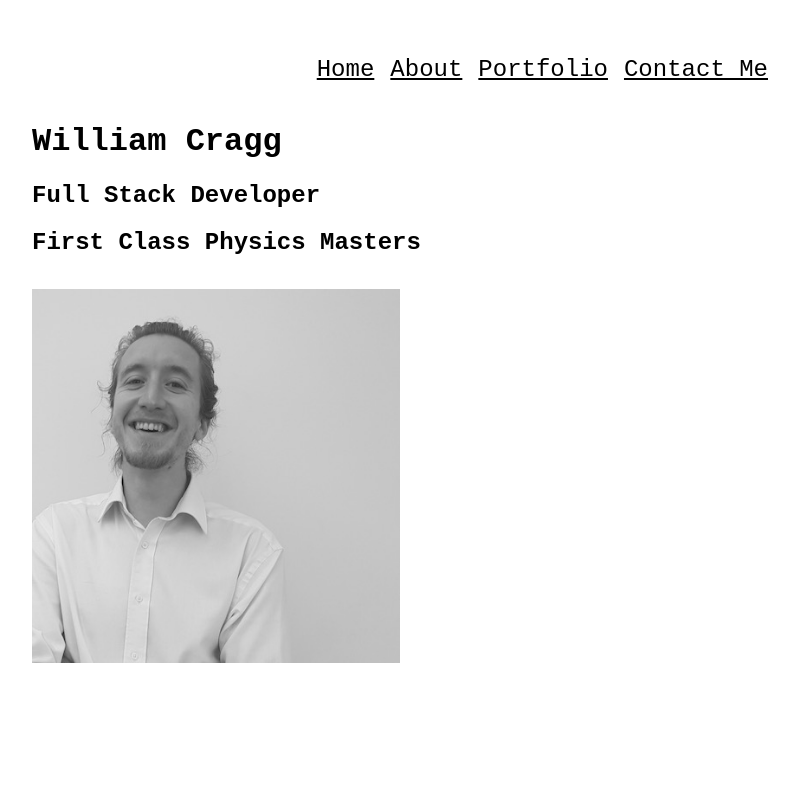
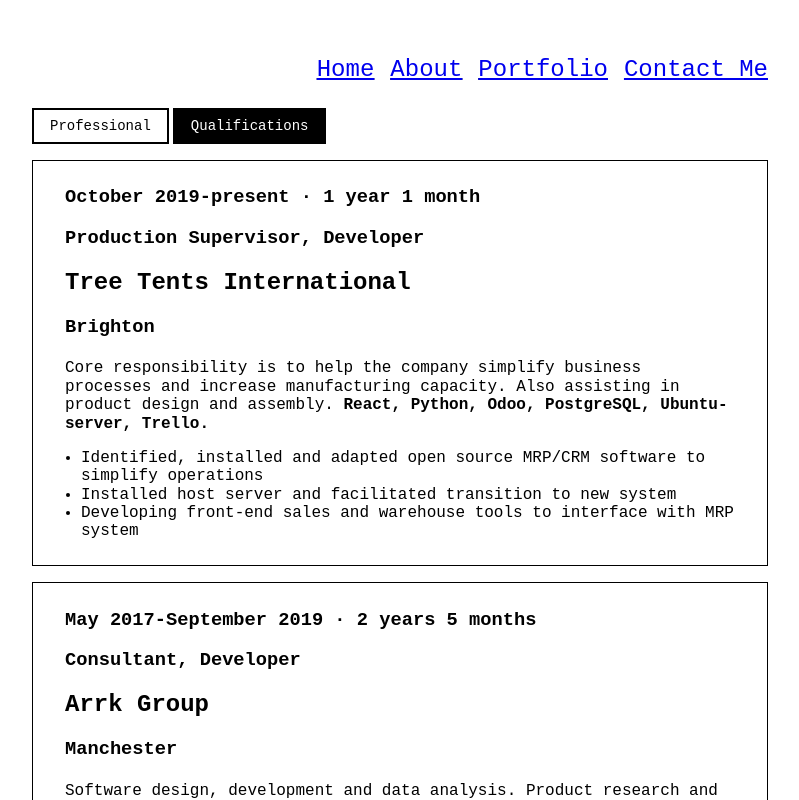
Before and after one commit to chromebanana/personal-website, a React (Create React App) app: page /portfolio in a window 1280 px wide. Shown: the top 800 px of the page, without its empty margins (240-1039 px from the left). Built offline with nearby package versions, Linux system fonts and the light colour scheme.

Commit message:
refactor, add routing

```diff
--- a/package.json
+++ b/package.json
@@ -6,10 +6,12 @@
     "@testing-library/jest-dom": "^4.2.4",
     "@testing-library/react": "^9.3.2",
     "@testing-library/user-event": "^7.1.2",
+    "axios": "^0.20.0",
     "babel-loader": "^8.1.0",
     "bloomer": "^0.6.5",
     "react": "^16.13.1",
     "react-dom": "^16.13.1",
+    "react-router-dom": "^5.2.0",
     "react-scripts": "3.4.3",
     "tachyons": "^4.12.0"
   },
--- a/src/App.js
+++ b/src/App.js
@@ -1,66 +1,21 @@
 import React, { Component } from 'react';
-import { Navigation } from './Navigation';
-import Portfolio from './Portfolio';
-import { Contact } from './Contact';
-import me from './images/me.jpeg'
+import { Navigation } from './components/Navigation';
+import { BrowserRouter as Router } from 'react-router-dom';
+import BaseRouter from './routes';
 
 import './App.css';
 
 class App extends Component {
-  constructor() {
-      super();
-      this.state = {
-        route: 'home'
-      }
-  }
-
-  onRouteChange = (route) => {
-    this.setState({route: route})
-  }
-
   render() {
-    const { route } = this.state;
  // TODO: https://en.wikipedia.org/wiki/Centrifugal_governor
   return (
     <div className="App mw7 w-90 ph3 pv4-l pv4-m center">
-        <Navigation onRouteChange={this.onRouteChange}/>
+        <Router>
+          <Navigation />
+          <BaseRouter/>
+        </Router>
 
-      {this.state.route === 'home' ?
-
-        <div>
-        <h1 className="mt1 mt3-l mt3-m">William Cragg</h1>
-        <h2>Full Stack Developer</h2>
-        <h2 className="mb4">First Class Physics Masters</h2>
-
-        <img className="w-50-l w-50-m w-90 mb4" src={me} alt="Photograph of William Cragg"/>
-
-
-        </div>
-        : ( route === 'bio' ? <div>
-          <h2>About Me</h2><p>
-          Enthusiastic team player pursuing a career at the intersection of AI and sustainability.
-          I'm motivated by technology's capacity to accelerate social and environmental change.
-          I'd like to work in a high performance organisation focused on solving societally important problems.
-          A job that allows me to flex my mathematics muscles is a must <span role="img" aria-label="muscle flex">💪</span></p>
-           <strong> I'm particularly interested in working on industrial scale applications of privacy-preserving machine learning, data fusion or multi-agent modelling.</strong>
-          <ul className="pl3">
-            <li>I'm a physicist with experience in all aspects of software production</li>
-            <li>Strong qualitative and quantitative research tool-set</li>
-            <li>Thorough, diligent and thoughtful</li>
-            <li>Mostly using Python and React</li>
-          </ul>
-          <h2>Tools & Technical Skills</h2>
-          <p className="mv1">With profesional experience: Python, React, Swift, SQL, Data Analysis and Reporting, AWS, PowerBI, Git.</p>
-          <p className="mv2 pt1">Academic and hobby: C, C++, Machine Learning, Smart Contracts, Systems Thinking, 32-bit microcontrollers, TouchDesigner, Processing.</p>
-          <h2>Human Skills</h2><p>Workshop facilitation, design thinking, free-association narrative interviews, pair progamming, welcoming of criticism, clear and confident presentation style, kind, honest and direct.</p>
-          <h2>Relevant Interests</h2><p>Federeated Learning, Data Fusion using Baysian Inference, DLTs, Design Theory, Generative Art, Multi-Agent Systems, Cooperatives, Power Dynamics, Non-violent Communication, Wallace & Gromit.</p>
-          </div>
-        : ( route === 'portfolio' ?
-          <Portfolio/>
-        : ( route === 'contact' ? <Contact /> : this.setState({route: 'home'})
-        )))
-      }
-      </div>
+  </div>
   );
 }
 }
--- a/src/Navigation.js
+++ /dev/null
@@ -1,13 +0,0 @@
-import React from 'react';
-// className="pa2 ma2 bg-green" variant='primary'
-export const Navigation = ({ onRouteChange }) => {
-  return (
-			<nav  className="mw7 pv3 mh0 db tr">
-		<p onClick={() => onRouteChange('home')} className='link dim black underline f3 dib ml3 pointer mv2'>Home</p>
-		<p onClick={() => onRouteChange('bio')} className='link dim black underline f3 dib ml3 pointer mv2'>About</p>
-		<p onClick={() => onRouteChange('portfolio')} className='link dim black underline f3 dib ml3 pointer mv2'>Portfolio</p>
-		<p onClick={() => onRouteChange('contact')} className='link dim black underline f3 dib ml3 pointer mv2'>Contact Me</p>
-
-		</nav>
-    )
-}
--- /dev/null
+++ b/src/components/Navigation.js
@@ -0,0 +1,13 @@
+import React from 'react';
+import { Link } from 'react-router-dom';
+
+export const Navigation = () => {
+  return (
+			<nav  className="mw7 pv3 mh0 db tr">
+		<p className='dim black underline f3 dib ml3 pointer mv2'><Link to="/">Home</Link></p>
+		<p className='link dim black underline f3 dib ml3 pointer mv2'><Link to="/about">About</Link></p>
+		<p className='link dim black underline f3 dib ml3 pointer mv2'><Link to="/portfolio">Portfolio</Link></p>
+		<p className='link dim black underline f3 dib ml3 pointer mv2'><Link to="/contact">Contact Me</Link></p>
+		</nav>
+    )
+}
--- /dev/null
+++ b/src/pages/About.js
@@ -0,0 +1,30 @@
+import React from 'react';
+
+class About extends React.Component {
+
+ render() {
+ 	return (
+		<div>
+          <h2>About Me</h2><p>
+          Enthusiastic team player pursuing a career at the intersection of AI and sustainability.
+          I'm motivated by technology's capacity to accelerate social and environmental change.
+          I'd like to work in a high performance organisation focused on solving societally important problems.
+          A job that allows me to flex my mathematics muscles is a must <span role="img" aria-label="muscle flex">💪</span></p>
+           <strong> I'm particularly interested in working on industrial scale applications of privacy-preserving machine learning, data fusion or multi-agent modelling.</strong>
+          <ul className="pl3">
+            <li>I'm a physicist with experience in all aspects of software production</li>
+            <li>Strong qualitative and quantitative research tool-set</li>
+            <li>Thorough, diligent and thoughtful</li>
+            <li>Mostly using Python and React</li>
+          </ul>
+          <h2>Tools & Technical Skills</h2>
+          <p className="mv1">With profesional experience: Python, React, Swift, SQL, Data Analysis and Reporting, AWS, PowerBI, Git.</p>
+          <p className="mv2 pt1">Academic and hobby: C, C++, Machine Learning, Smart Contracts, Systems Thinking, 32-bit microcontrollers, TouchDesigner, Processing.</p>
+          <h2>Human Skills</h2><p>Workshop facilitation, design thinking, free-association narrative interviews, pair progamming, welcoming of criticism, clear and confident presentation style, kind, honest and direct.</p>
+          <h2>Relevant Interests</h2><p>Federeated Learning, Data Fusion using Baysian Inference, DLTs, Design Theory, Generative Art, Multi-Agent Systems, Cooperatives, Power Dynamics, Non-violent Communication, Wallace & Gromit.</p>
+          </div>
+    );
+ }
+}
+
+export default About;
--- a/src/Contact.js
+++ b/src/pages/Contact.js
@@ -5,9 +5,9 @@
     <div>
       <p>Open to Jobs, collaborations, art projects, or just conversation.
       I'd love feedback on this website, particularly regarding responsiveness or browser support.
-      Im currently building the backend for a 'contact form' using Django.
-      If you think this is the wrong thing to use I'd like to know why!</p>
+      </p>
       <a href="mailto:wstc@riseup.net">wstc@riseup.net</a>
+      <p>This website was built using Django and React.</p>
       <footer className="pv4 tc">
         <a class="link hover-silver black-80 dib h2 w2 ml4 mr4" href="https://twitter.com/topchromebanana/" target="_blank" rel="noopener noreferrer" title="Twitter Profile">
           <svg fill="currentColor" xmlns="http://www.w3.org/2000/svg" viewBox="0 0 16 16" fill-rule="evenodd" clip-rule="evenodd" stroke-linejoin="round" stroke-miterlimit="1.414"><path d="M16 3.038c-.59.26-1.22.437-1.885.517.677-.407 1.198-1.05 1.443-1.816-.634.375-1.337.648-2.085.795-.598-.638-1.45-1.036-2.396-1.036-1.812 0-3.282 1.468-3.282 3.28 0 .258.03.51.085.75C5.152 5.39 2.733 4.084 1.114 2.1.83 2.583.67 3.147.67 3.75c0 1.14.58 2.143 1.46 2.732-.538-.017-1.045-.165-1.487-.41v.04c0 1.59 1.13 2.918 2.633 3.22-.276.074-.566.114-.865.114-.21 0-.416-.02-.617-.058.418 1.304 1.63 2.253 3.067 2.28-1.124.88-2.54 1.404-4.077 1.404-.265 0-.526-.015-.783-.045 1.453.93 3.178 1.474 5.032 1.474 6.038 0 9.34-5 9.34-9.338 0-.143-.004-.284-.01-.425.64-.463 1.198-1.04 1.638-1.7z" fill-rule="nonzero"/></svg>
--- /dev/null
+++ b/src/pages/Home.js
@@ -0,0 +1,19 @@
+import React from 'react';
+import me from '../images/me.jpeg'
+
+
+class Home extends React.Component {
+
+ render() {
+ 	return (
+       <div>
+        <h1 className="mt1 mt3-l mt3-m">William Cragg</h1>
+        <h2>Full Stack Developer</h2>
+        <h2 className="mb4">First Class Physics Masters</h2>
+        <img className="w-50-l w-50-m w-90 mb4" src={me} alt="Photograph of William Cragg"/>
+       </div>
+    );
+ }
+}
+
+export default Home;
--- a/src/Portfolio.js
+++ b/src/pages/Portfolio.js
@@ -27,7 +27,7 @@
     constructor() {
         super();
         this.state = {
-			category: 'Profesional'
+            category: 'Professional'
         }
     }
 
@@ -43,8 +43,8 @@
     return (
           <div>
           <Button
-          text={'Profesional'} active={this.state.category==='Profesional'} onClick={this.changePortfolioCategory}/><Button text={'Qualifications'} active={this.state.category==='Qualifications'} onClick={this.changePortfolioCategory}/>
-	      {this.state.category === 'Profesional' ?
+          text={'Professional'} active={this.state.category==='Professional'} onClick={this.changePortfolioCategory}/><Button text={'Qualifications'} active={this.state.category==='Qualifications'} onClick={this.changePortfolioCategory}/>
+          {this.state.category === 'Professional' ?
           <div>
           <PortfolioItem date={'October 2019-present · 1 year 1 month'}
             role={'Production Supervisor, Developer'}
@@ -98,7 +98,7 @@
             detail={'Grade: 76.1'}
             body={<p>Smart contract development and Ethereum fundamentals.
                 The course introduced key tools, security best practises and other aspects of dApp development.
-                <a href="https://github.com/chromebanana/battleships-ethereum"> My submission</a> enabled play (and betting) of turn-based games using the Ethereum blockchain. My smart contract was deployed to the Ropsten Test Network.</p>
+                My <a href="https://github.com/chromebanana/battleships-ethereum">submission</a> enabled play (and betting) of turn-based games using the Ethereum blockchain. My smart contract was deployed to the Ropsten Test Network.</p>
              } />
              <PortfolioItem date={'2012-2018'}
             title={'Master of Physics'}
--- /dev/null
+++ b/src/routes.js
@@ -0,0 +1,18 @@
+import React from 'react';
+import { Route } from 'react-router-dom';
+
+import Home from './pages/Home';
+import About from './pages/About';
+import Portfolio from './pages/Portfolio';
+import { Contact } from './pages/Contact';
+
+const BaseRouter = () => (
+	<div>
+		<Route exact path='/' component={Home} />
+		<Route exact path='/about' component={About} />
+		<Route exact path='/portfolio' component={Portfolio} />
+		<Route exact path='/contact' component={Contact} />
+	</div>
+)
+
+export default BaseRouter;
```
Also changed, not shown: src/components/Button.js (added, +9 -0 lines), 1 other file (tests, documents, lock files or other folders). Lines whose indentation alone changed are shown as unchanged.
